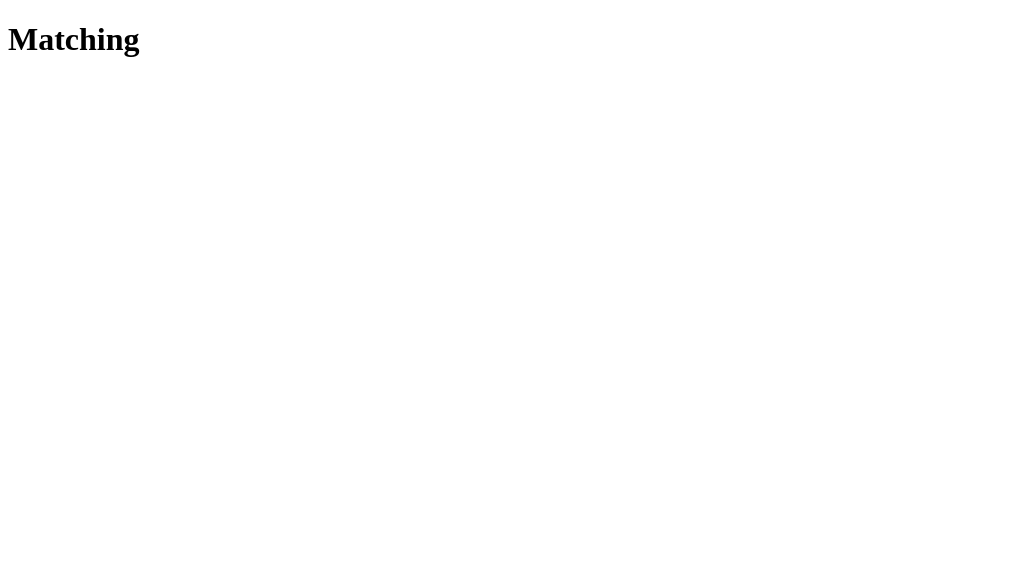
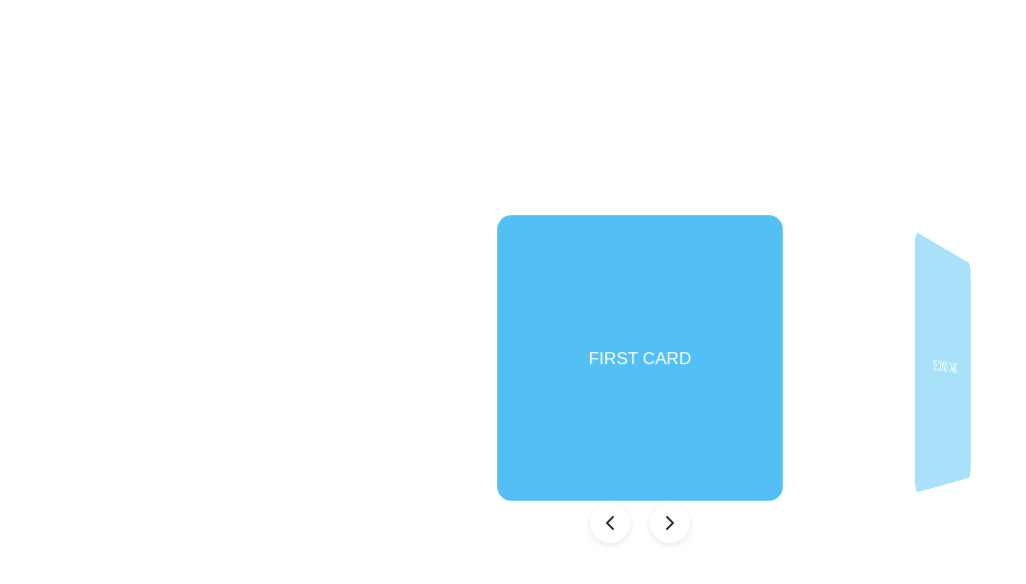
Before and after one commit to DormWorry/Front, a Next.js app: page /matching in a window 1280 px wide. Shown: the top 584 px of the page, without its empty margins (0-1026 px from the left). Built offline with nearby package versions, Linux system fonts and the light colour scheme.

Commit message:
매칭 카드 디자인 1

```diff
--- /dev/null
+++ b/src/pages/matching/CardCarousel.tsx
@@ -0,0 +1,54 @@
+import React, { useState } from 'react';
+import { Container, CarouselContainer, Card, Button, ButtonContainer } from './styles';
+
+const CardCarousel = () => {
+    const [activeIndex, setActiveIndex] = useState(0);
+
+    const cards = [
+        { id: 1, text: 'First Card' },
+        { id: 2, text: 'Second Card' },
+        { id: 3, text: 'Third Card' },
+        { id: 4, text: 'Fourth Card' },
+        { id: 5, text: 'Fifth Card' }
+    ];
+
+    const handlePrevClick = () => {
+        setActiveIndex((current) => (current - 1 + cards.length) % cards.length);
+    };
+
+    const handleNextClick = () => {
+        setActiveIndex((current) => (current + 1) % cards.length);
+    };
+
+    return (
+        <Container>
+            <CarouselContainer>
+                {cards.map((card, index) => (
+                    <Card
+                        key={card.id}
+                        style={{
+                            transform: `rotateY(${(index - activeIndex) * 60}deg) translateZ(300px)`,
+                            opacity: index === activeIndex ? 1 : 0.5
+                        }}
+                    >
+                        {card.text}
+                    </Card>
+                ))}
+            </CarouselContainer>
+            <ButtonContainer>
+                <Button onClick={handlePrevClick}>
+                    <svg width="24" height="24" viewBox="0 0 24 24" fill="none">
+                        <path d="M15 18L9 12L15 6" stroke="currentColor" strokeWidth="2" strokeLinecap="round" strokeLinejoin="round" />
+                    </svg>
+                </Button>
+                <Button onClick={handleNextClick}>
+                    <svg width="24" height="24" viewBox="0 0 24 24" fill="none">
+                        <path d="M9 6L15 12L9 18" stroke="currentColor" strokeWidth="2" strokeLinecap="round" strokeLinejoin="round" />
+                    </svg>
+                </Button>
+            </ButtonContainer>
+        </Container>
+    );
+};
+
+export default CardCarousel;
--- a/src/pages/matching/index.tsx
+++ b/src/pages/matching/index.tsx
@@ -1,7 +1,10 @@
+import CardCarousel from './CardCarousel';
+import styled from 'styled-components';
+
 export default function MatchingFeature() {
   return (
     <div>
-      <h1>Matching</h1>
+      <CardCarousel />
     </div>
   )
 }
--- /dev/null
+++ b/src/pages/matching/styles.ts
@@ -0,0 +1,75 @@
+import styled from 'styled-components'
+
+export const Container = styled.div`
+  position: relative;
+  height: 100vh;
+  width: 100%;
+  display: flex;
+  flex-direction: column;
+  justify-content: center;
+  align-items: center;
+  perspective: 1000px;
+  gap: 30px;
+`
+
+export const CarouselContainer = styled.div`
+  position: relative;
+  width: 400px;
+  height: 200px;
+  transform-style: preserve-3d;
+  transition: transform 0.5s ease;
+  display: flex;
+  align-items: center;
+  justify-content: center;
+`
+
+export const Card = styled.div`
+  position: absolute;
+  width: 200px;
+  height: 200px;
+  background: #52c0f5;
+  color: white;
+  font-family: sans-serif;
+  font-size: 12px;
+  text-transform: uppercase;
+  border-radius: 10px;
+  display: flex;
+  justify-content: center;
+  align-items: center;
+  transition: all 0.5s ease;
+  backface-visibility: hidden;
+  cursor: pointer;
+
+  &:hover {
+    transform: scale(1.05);
+  }
+`
+
+export const ButtonContainer = styled.div`
+  display: flex;
+  gap: 20px;
+`
+
+export const Button = styled.button<{ left?: boolean; right?: boolean }>`
+  width: 40px;
+  height: 40px;
+  border-radius: 50%;
+  background: white;
+  border: none;
+  box-shadow: 0 2px 6px rgba(0, 0, 0, 0.1);
+  cursor: pointer;
+  display: flex;
+  align-items: center;
+  justify-content: center;
+  color: #333;
+  transition: all 0.3s ease;
+
+  &:hover {
+    background: #f0f0f0;
+    transform: scale(1.1);
+  }
+
+  &:active {
+    transform: scale(0.95);
+  }
+`
```
Also changed, not shown: 1 other file (tests, documents, lock files or other folders).
